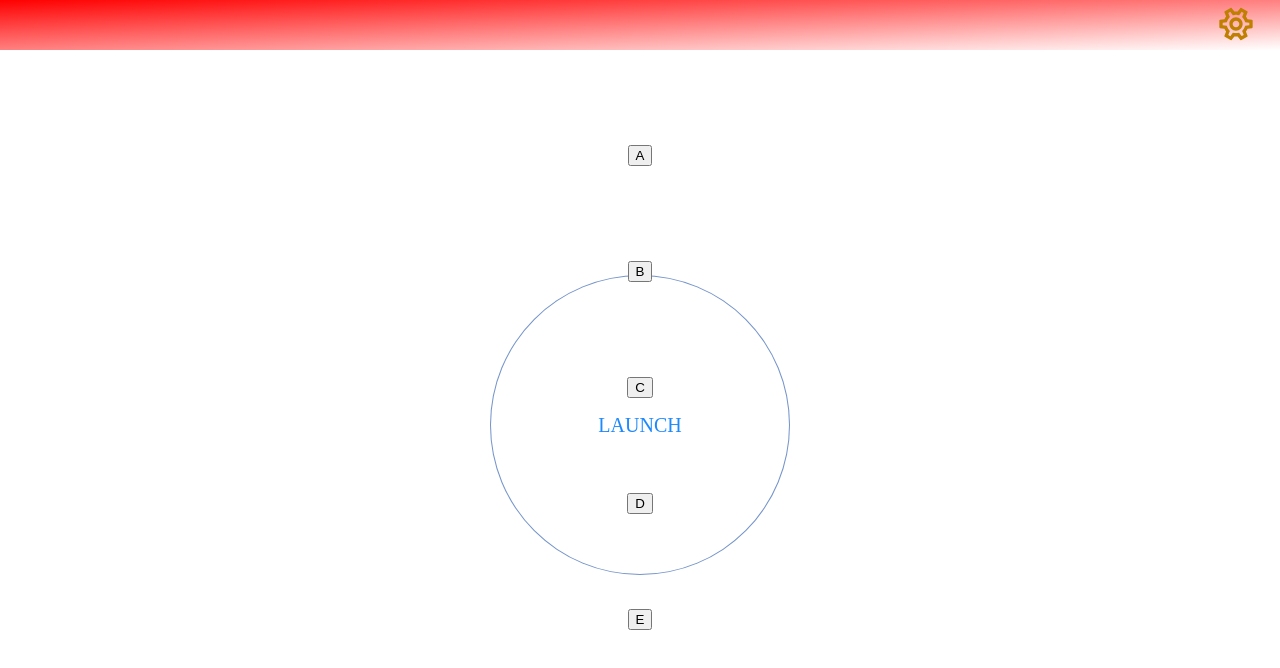
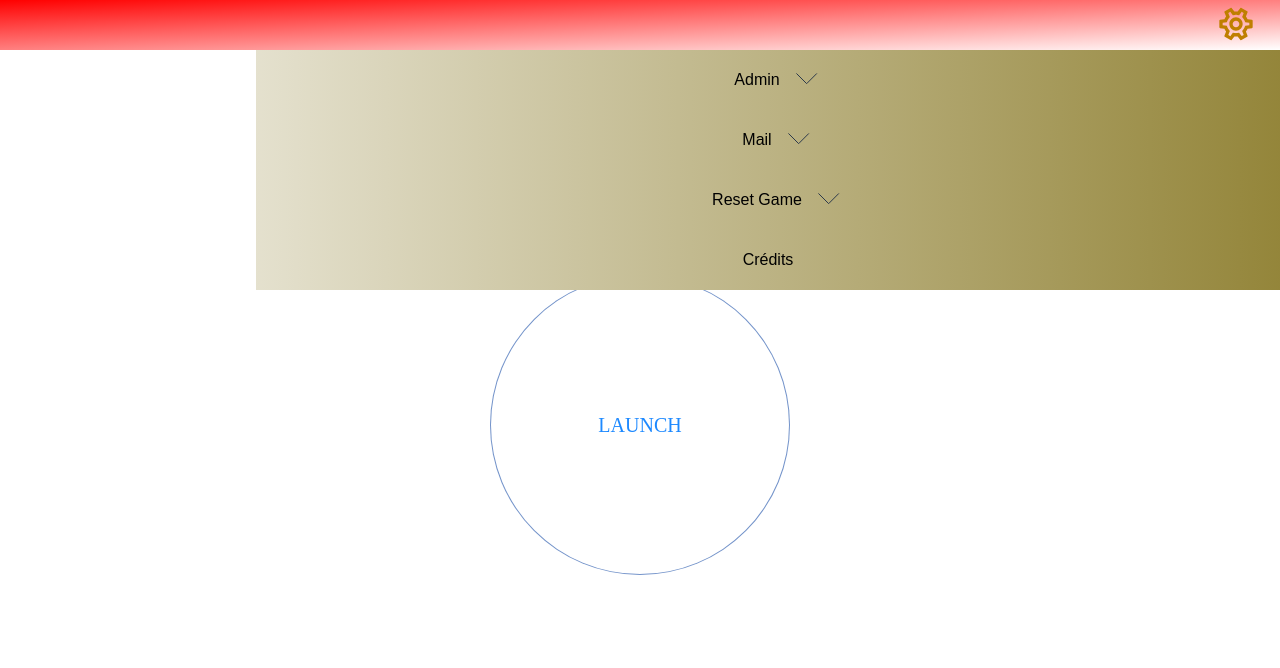
Before and after one commit to Mogadragos/catch-them-all, a Vue app: page / in a window 1280 px wide. Both pictures are taken after a click on the button 1235 px from the left and 25 px from the top of the page. Shown: the top 668 px of the page. Built offline with nearby package versions, Linux system fonts and the light colour scheme.

Commit message:
Set Menu Params

```diff
--- a/src/components/ParamsMenu.vue
+++ b/src/components/ParamsMenu.vue
@@ -2,11 +2,78 @@
   <transition name="topSlider">
     <section v-show="show" :style="cssVars" class="params-menu">
       <section class="params-menu-body">
-        <button>A</button>
-        <button>B</button>
-        <button>C</button>
-        <button>D</button>
-        <button>E</button>
+        <div class="params-menu-el">
+          <button
+            v-on:click="
+              askLogin = !askLogin;
+              askMail = false;
+              askResetGame = false;
+            "
+          >
+            <span>Admin</span>
+            <img
+              v-if="askLogin"
+              src="../assets/img/arrow_up.png"
+              alt="Déplié"
+            />
+            <img v-else src="../assets/img/arrow_down.png" alt="Replié" />
+          </button>
+          <transition name="buttonSlider">
+            <form v-if="askLogin" v-on:submit.prevent class="params-menu-sub-el">
+              <div class="fields-div">
+                <label for="code">Code de connexion</label>
+                <input id="code" type="text" v-model="connexionCode" />
+              </div>
+              <button>Connexion</button>
+            </form>
+          </transition>
+        </div>
+        <div class="params-menu-el">
+          <button
+            v-on:click="
+              askLogin = false;
+              askMail = !askMail;
+              askResetGame = false;
+            "
+          >
+            <span>Mail</span>
+            <img v-if="askMail" src="../assets/img/arrow_up.png" alt="Déplié" />
+            <img v-else src="../assets/img/arrow_down.png" alt="Replié" />
+          </button>
+          <transition name="buttonSlider">
+            <form v-if="askMail" v-on:submit.prevent class="params-menu-sub-el">
+              <div class="fields-div">
+                <label for="email">Email</label>
+                <input id="email" type="text" />
+              </div>
+              <button>Envoyer données</button>
+            </form>
+          </transition>
+        </div>
+        <div class="params-menu-el">
+          <button
+            v-on:click="
+              askLogin = false;
+              askMail = false;
+              askResetGame = !askResetGame;
+            "
+          >
+            <span>Reset Game</span>
+            <img
+              v-if="askResetGame"
+              src="../assets/img/arrow_up.png"
+              alt="Déplié"
+            />
+            <img v-else src="../assets/img/arrow_down.png" alt="Replié" />
+          </button>
+          <transition name="buttonSlider">
+            <div v-if="askResetGame" class="params-menu-sub-el">
+              <button v-on:click="askResetGame = false">Annuler</button>
+              <button>Reset</button>
+            </div>
+          </transition>
+        </div>
+        <div class="params-menu-el"><button>Crédits</button></div>
       </section>
     </section>
   </transition>
@@ -14,6 +81,14 @@
 
 <script>
 export default {
+  data() {
+    return {
+      askLogin: false,
+      askMail: false,
+      askResetGame: false,
+      connexionCode: "",
+    };
+  },
   props: {
     show: Boolean,
     transitionTime: {
@@ -34,8 +109,6 @@ export default {
 <style>
 .params-menu {
   overflow: hidden;
-  display: flex;
-  justify-content: center;
   position: absolute;
   top: 50px;
   width: 100vw;
@@ -43,12 +116,56 @@ export default {
 }
 
 .params-menu-body {
+  overflow: hidden;
+  margin-left: auto;
   width: 80%;
-  height: 90%;
+}
+
+.params-menu-el {
+  width: 100%;
+}
+
+.params-menu-el > button {
+  width: 100%;
+}
+
+.params-menu-el button {
+  background: linear-gradient(
+      to right,
+      rgba(121, 103, 9, 0.2),
+      rgba(121, 103, 9, 0.8)
+    ),
+    linear-gradient(white, white);
+  height: 60px;
+  font-size: 1em;
+  border: none;
+  cursor: pointer;
+}
+
+.params-menu-el > button > span {
+  margin-right: 1em;
+  margin-left: 1em;
+}
+
+.params-menu-sub-el {
+  overflow: hidden;
+  width: 100%;
+  display: flex;
+}
+
+.params-menu-sub-el > * {
+  width: 50%;
+}
+
+.fields-div {
   display: flex;
   flex-direction: column;
-  justify-content: space-evenly;
+  justify-content: center;
   align-items: center;
+}
+
+.fields-div > input {
+  width: 90%;
 }
 
 /* Transitions (vueJS) */
@@ -67,4 +184,19 @@ export default {
     height: calc(100vh - 50px);
   }
 }
+
+.buttonSlider-enter-active {
+  animation: grow-button 0.2s linear;
+}
+.buttonSlider-leave-active {
+  animation: grow-button 0.2s linear reverse;
+}
+@keyframes grow-button {
+  0% {
+    height: 0;
+  }
+  100% {
+    height: 60px;
+  }
+}
 </style>
```
Also changed, not shown: src/assets/img/arrow_down.png (added), src/assets/img/arrow_up.png (added).
